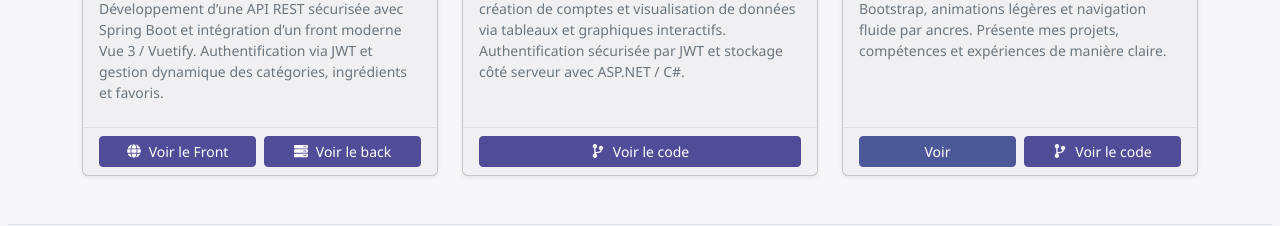
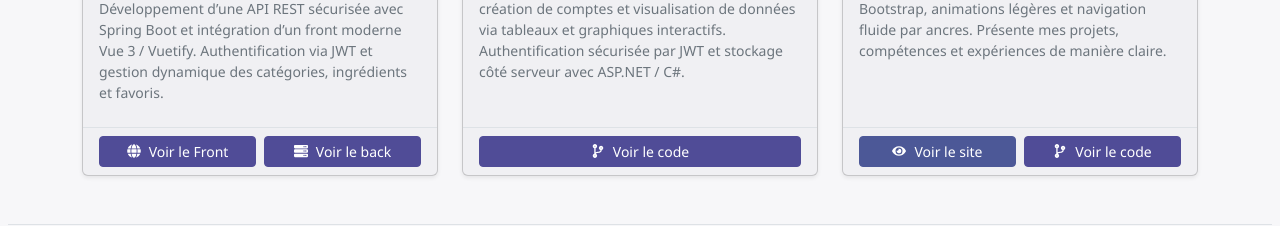
Before and after one commit to dryxos118/mon-portfolio, a React (Vite) app: page / in a window 1280 px wide. Shown: the part 1880-2106 px from the top of the page. Built offline with nearby package versions, Linux system fonts and the light colour scheme.

Commit message:
Add Icon

```diff
--- a/src/components/projects/ProjectsCard.tsx
+++ b/src/components/projects/ProjectsCard.tsx
@@ -3,6 +3,7 @@ import type { Project } from "../../types";
 import { Card } from "../common/Card";
 import PLACEHOLDER from "../../assets/images/placeholderimage.png";
 import { ProjectsCodeButton } from "./ProjectsCodeButton";
+import { FaEye } from "react-icons/fa";
 
 type Props = { project: Project };
 
@@ -24,11 +25,12 @@ export const ProjectsCard: React.FC<Props> = ({ project }) => {
         {project.link && (
           <a
             href={project.link}
-            className="btn btn-primary btn-sm w-100"
+            className="btn btn-primary btn-sm w-100 d-flex align-items-center justify-content-center gap-2"
             target="_blank"
             rel="noreferrer"
           >
-            Voir
+            <FaEye />
+            Voir le site
           </a>
         )}
         <ProjectsCodeButton
```
